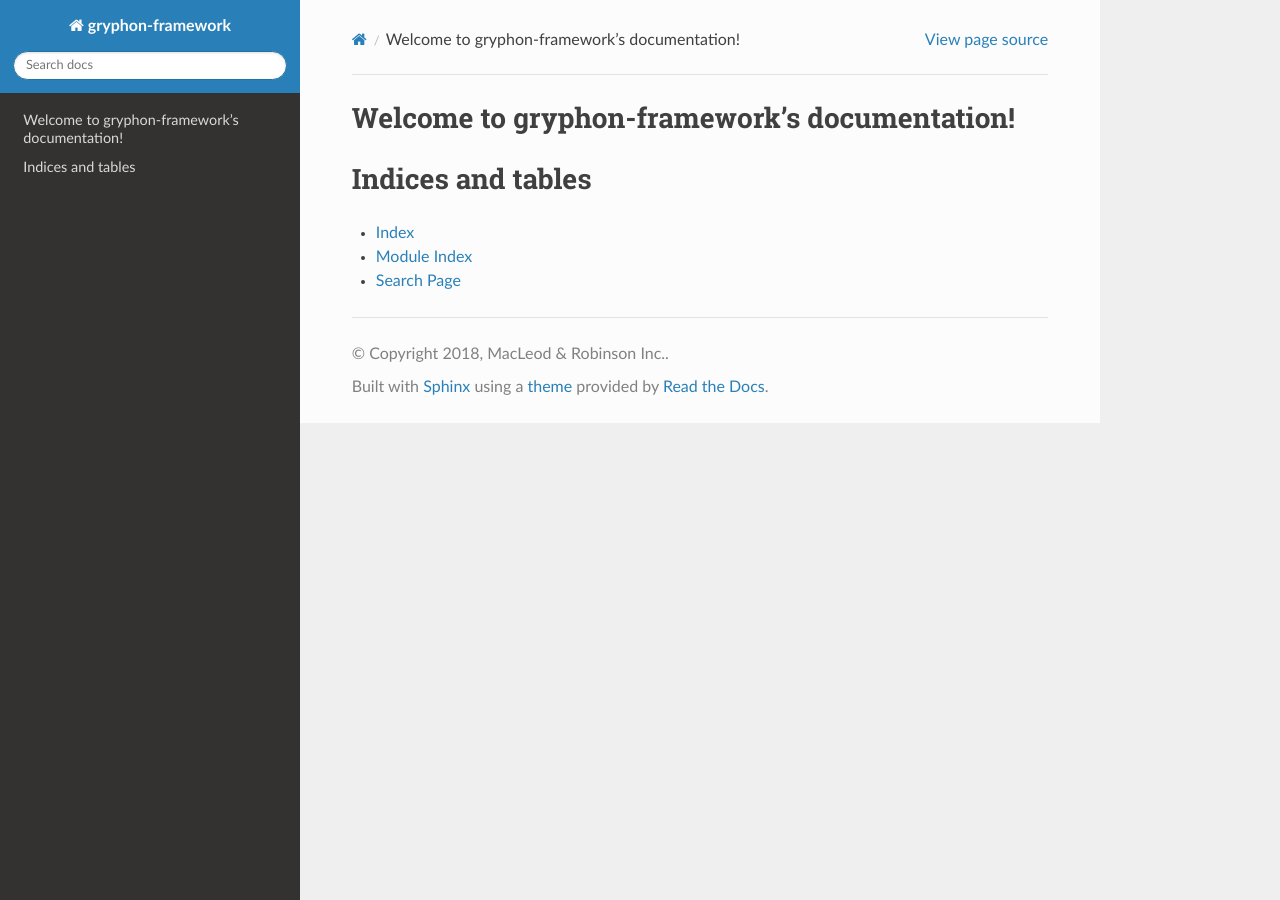
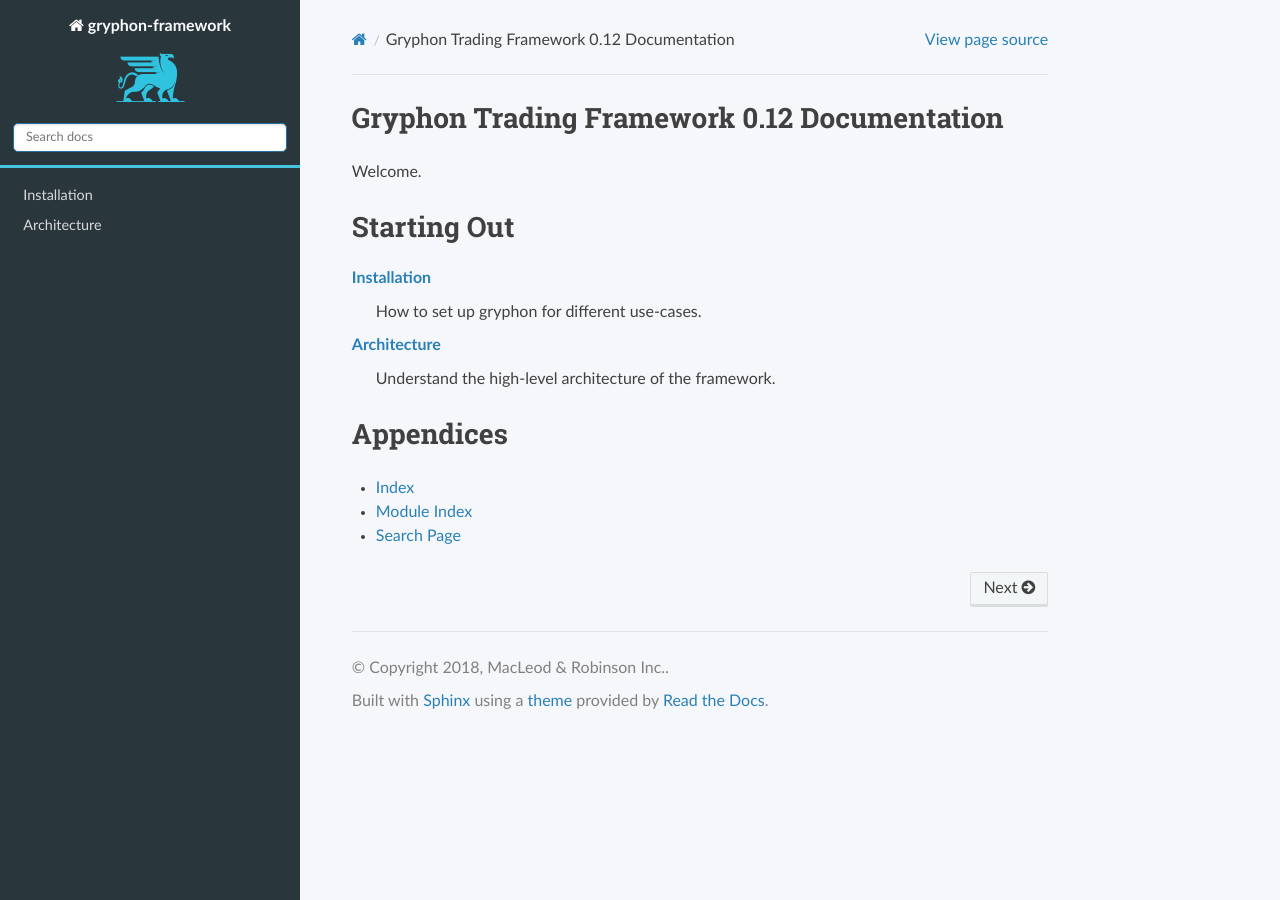
Before and after one commit to garethdmm/gryphon, a Sphinx documentation site: the page built from docs/source/index.rst, in a window 1280 px wide. Built offline with Sphinx 7.4.7 and the Read the Docs theme 2.0.0, drawn with Linux system fonts in a browser that asks for light colours; formulas are drawn with MathJax 3.

Commit message:
Re-set up the documentation with a very minimal initial structure.

```diff
--- /dev/null
+++ b/docs/source/_templates/layout.html
@@ -0,0 +1,31 @@
+{% extends "!layout.html" %}
+
+{% block footer %} {{ super() }}
+
+  <style>
+    /* Sidebar header (and topbar for mobile) */
+    .wy-side-nav-search, .wy-nav-top {
+        background: #29373D;
+        border-bottom: 3px solid rgba(70, 196, 221, 1);
+    }
+
+    .wy-side-nav-search img {
+        background-color: unset;
+        border-radius: unset;
+        height: unset;
+        width: unset;
+    }
+
+    nav.wy-nav-side {
+        background-color: #29373D;
+    }
+
+    .wy-nav-content-wrap, .wy-nav-content {
+        background-color: #F6F7FA;
+    }
+
+    .wy-side-nav-search input[type=text] {
+        border-radius: 5px;
+    }
+  </style>
+{% endblock %}
--- a/docs/source/conf.py
+++ b/docs/source/conf.py
@@ -101,6 +101,8 @@ html_static_path = ['_static']
 #
 # html_sidebars = {}
 
+# Logo
+html_logo = '_static/gryphon-logo-blue.png'
 
 # -- Options for HTMLHelp output ---------------------------------------------
 
--- a/docs/source/index.rst
+++ b/docs/source/index.rst
@@ -3,16 +3,28 @@
    You can adapt this file completely to your liking, but it should at least
    contain the root `toctree` directive.
 
-Welcome to gryphon-framework's documentation!
+Gryphon Trading Framework 0.12 Documentation
 =============================================
 
+Welcome.
+
+Starting Out
+============
+
 .. toctree::
-   :maxdepth: 2
-   :caption: Contents:
+   :hidden:
+
+   installation
+   architecture
+
+:doc:`installation`
+   How to set up gryphon for different use-cases.
+
+:doc:`architecture`
+   Understand the high-level architecture of the framework.
 
 
-
-Indices and tables
+Appendices
 ==================
 
 * :ref:`genindex`
```
Also changed, not shown: docs/source/architecture.rst (added, +8 -0 lines), docs/source/installation.rst (added, +13 -0 lines), docs/source/_static/gryphon-logo-blue.png (added).
